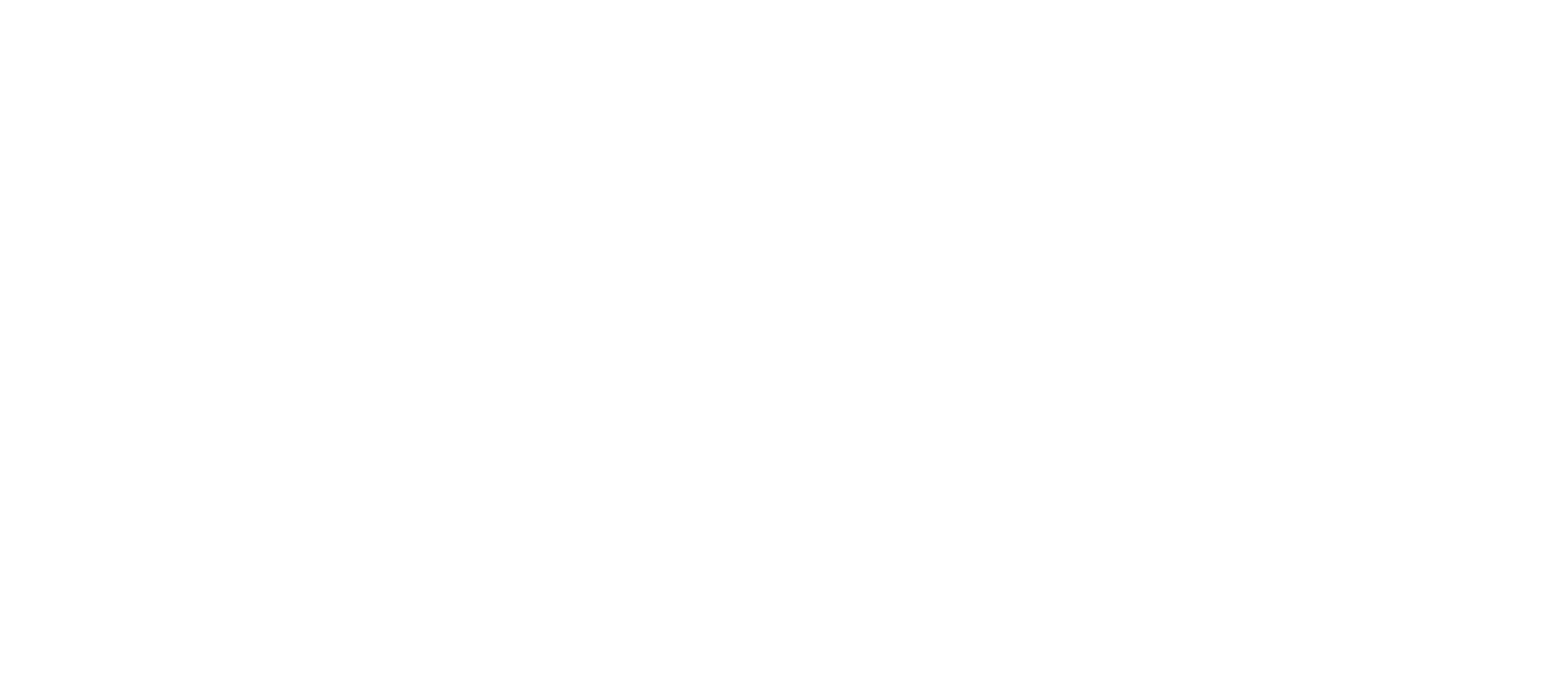
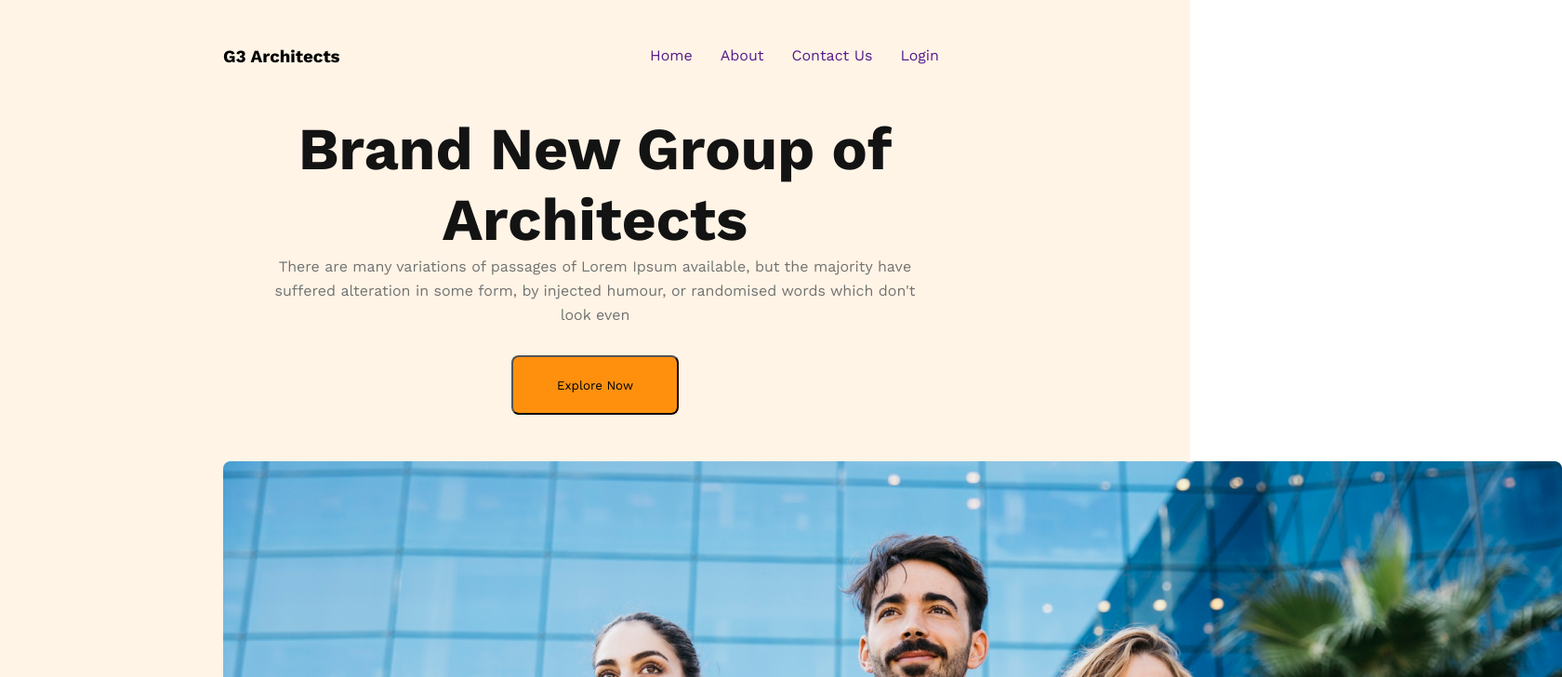
Before and after one commit to FahimReshad/g3-architect-websites, a plain HTML site: page index.html in a window 1280 px wide. Shown: the top 728 px of the page at 93% size, 1680 px wide, since content can reach past the window. Drawn offline with nearby package versions, Linux system fonts and the light colour scheme.

Commit message:
completed header section

```diff
--- a/index.html
+++ b/index.html
@@ -4,8 +4,37 @@
     <meta charset="UTF-8">
     <meta name="viewport" content="width=device-width, initial-scale=1.0">
     <title>Architect</title>
+    <link rel="stylesheet" href="styles/style.css">
 </head>
 <body>
+    <header>
+        <nav>
+            <h3>G3 Architects</h3>
+            <ul>
+                <li><a href="">Home</a></li>
+                <li><a href="">About</a></li>
+                <li><a href="">Contact Us</a></li>
+                <li><a href="">Login</a></li>
+            </ul>
+        </nav>
+        <!-- banner  -->
+        <div class="banner">
+            <div class="banner-content">
+            <h2 class="banner-title">Brand New Group of Architects </h2>
+            <p class="paragraph">There are many variations of passages of Lorem Ipsum available, but the majority have suffered alteration in some form, by injected humour, or randomised words which don't look even</p>
+            <button class="primary-btn">Explore Now</button>
+        </div>
+            <div class="banner-image">
+                <img src="images/banner.png" alt="">
+            </div>
+        </div>
+    </header>
+    <main>
+
+    </main>
+    <footer>
+
+    </footer>
 
 </body>
 </html>
--- /dev/null
+++ b/styles/style.css
@@ -0,0 +1,49 @@
+     @import url('https://fonts.googleapis.com/css2?family=Work+Sans:wght@400;500;600;700;800&display=swap');
+*{
+    font-family: 'Work Sans', sans-serif;
+    margin: 0;
+}
+                                  /* shared styles */
+.paragraph{
+    color: #727272;
+    font-weight: 400;
+    line-height: 26px;
+    margin-bottom: 30px;
+}
+.primary-btn{
+    width: 180px;
+    height: 64px;
+    border-radius: 8px;
+   background-color: #FF900E;
+}
+                          /* * header styles */
+header{
+    background-color: rgba(255, 144, 14, 0.10);
+    padding: 50px 240px;
+}
+nav{
+    display: flex;
+    justify-content: space-between;
+}
+nav >ul{
+    display: flex;
+}
+nav li {
+    list-style: none;
+    margin-right: 30px;
+}
+nav li a{
+    text-decoration: none;
+}
+                                   /* banner styles  */
+.banner-content{
+   max-width: 800px;
+    text-align: center;
+    margin: 0 auto;
+    padding: 50px;
+}
+.banner-title{
+    color: #131313;
+    font-size: 4rem;
+    font-weight: 700;
+}
```
